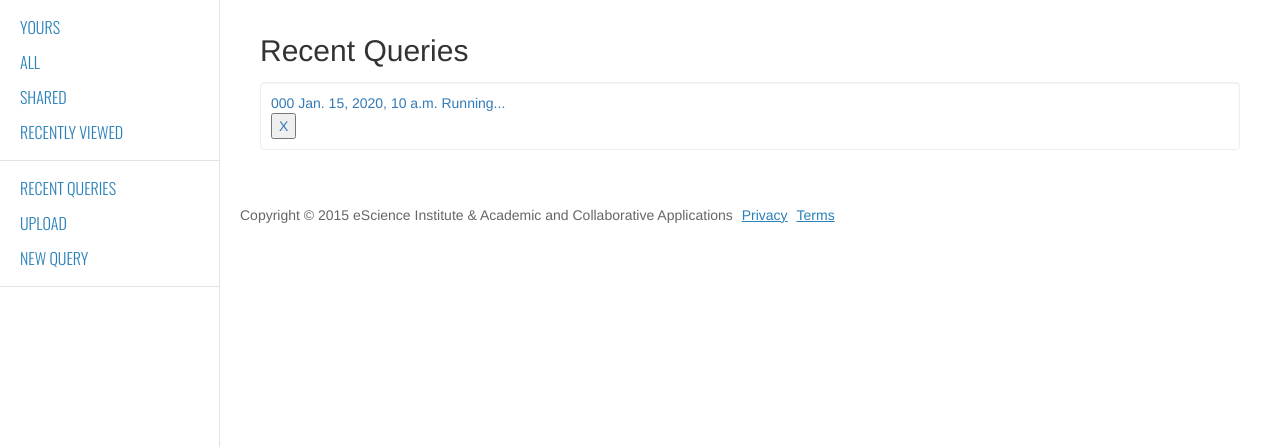
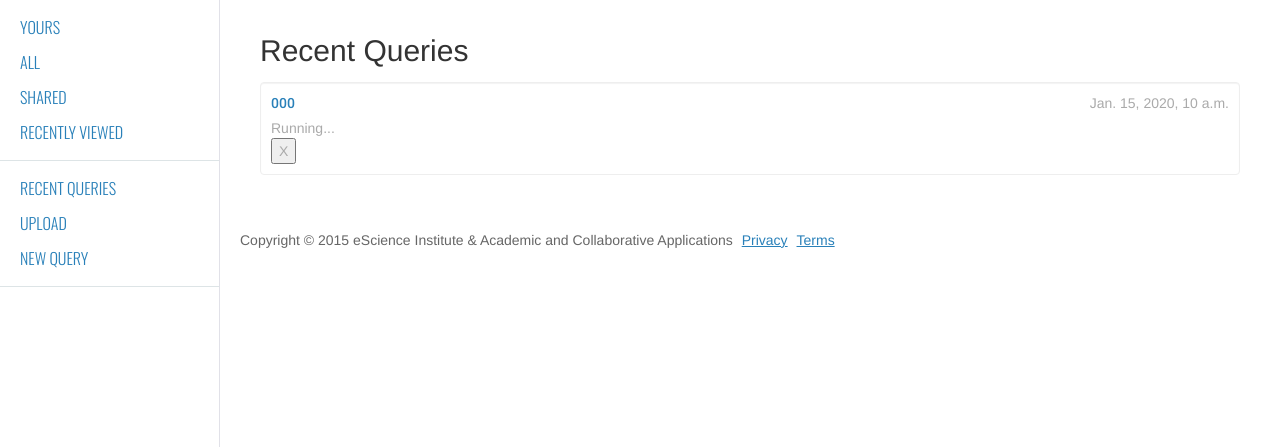
Before and after one commit to uw-it-aca/sqlshare, a Django app: template sqlshare_web/templates/sqlshare_web/query_list.html in a window 1280 px wide. Shown: the part 66-513 px from the top of the page. Run offline with Django 3.2, Linux system fonts and the light colour scheme; the template is opened without the code that fills it: most values are stand-ins (such as "Sample title", 1, 10 or a date in 2020); style sheets or scripts are compiled from the project's sources; some libraries are stand-ins or nearby versions.

Commit message:
Proper query list class names and styles.

```diff
--- a/sqlshare_web/static/sqlshare_web/css/desktop.less
+++ b/sqlshare_web/static/sqlshare_web/css/desktop.less
@@ -30,12 +30,17 @@
 
         h2 { margin-top: 0; }
 
-        .sql-dataset-list, .sql-query-list {
+        .sql-dataset-list {
             .sql-dataset-name {  }
             .sql-dataset-owner-modified {  position: absolute;  top:10px; right: 10px; display:inline-block; font-size: 14px;}
             .sql-dataset-desc { display: inline-block; width: 50%;  }
         }
 
+        .sql-query-list {
+            .sql-query-code {  }
+            .sql-query-date {  position: absolute;  top:10px; right: 10px; display:inline-block; font-size: 14px;}
+            .sql-query-status { display: inline-block; width: 50%;  }
+        }
         .sql-search-bar { position: fixed; top:10px; left: 240px; z-index: 99999; width: 500px;  height: 56px; padding: 0; margin: 0; line-height: 56px; background: transparent;
             input[type="text"] { width: 84%; }
             input[type="submit"] { width: 15%; }
--- a/sqlshare_web/static/sqlshare_web/css/mobile.less
+++ b/sqlshare_web/static/sqlshare_web/css/mobile.less
@@ -63,10 +63,9 @@
             a { text-decoration: none;
                 &:hover { text-decoration: none; }
             }
-            .sql-dataset-name { display: block; margin-bottom: 5px;  font-family: 'Roboto', sans-serif; font-size: 14px; font-weight: 500; color: @base; text-decoration: none !important; text-transform: uppercase; }
-            .sql-dataset-owner-modified { display: inline-block; font-size: 12px; color: #aaa;  }
-            .sql-dataset-desc { display: block; color: #aaa; }
-
+            .sql-query-code { display: block; margin-bottom: 5px;  font-family: 'Roboto', sans-serif; font-size: 14px; font-weight: 500; color: @base; text-decoration: none !important; text-transform: uppercase; }
+            .sql-query-date { display: inline-block; font-size: 12px; color: #aaa;  }
+            .sql-query-status { display: block; color: #aaa; }
 
             .sql-query-list-item { position: relative; display: block; padding: 10px; border-top: solid 1px #eee;
                 &:first-child { border: none; }
--- a/sqlshare_web/templates/sqlshare_web/query_list.html
+++ b/sqlshare_web/templates/sqlshare_web/query_list.html
@@ -11,11 +11,12 @@
 <div class="well sql-query-list">
     {% for query in queries %}
     <a class="sql-query-list-item" href="/queries/{{ query.query_id }}">
-        <span>{{ query.sql_code }}<span>
 
-        <span>{{ query.date_created }}</span>
+        <span class="sql-query-code">{{ query.sql_code }}</span>
 
-        <span>
+        <span class="sql-query-date">{{ query.date_created }}</span>
+
+        <span class="sql-query-status">
             {% if query.is_finished %}
                 {% if query.has_error %}
                 Error
@@ -31,6 +32,7 @@
             </form>
             {% endif %}
         </span>
+
     </a>
 
     {% endfor %}
```
